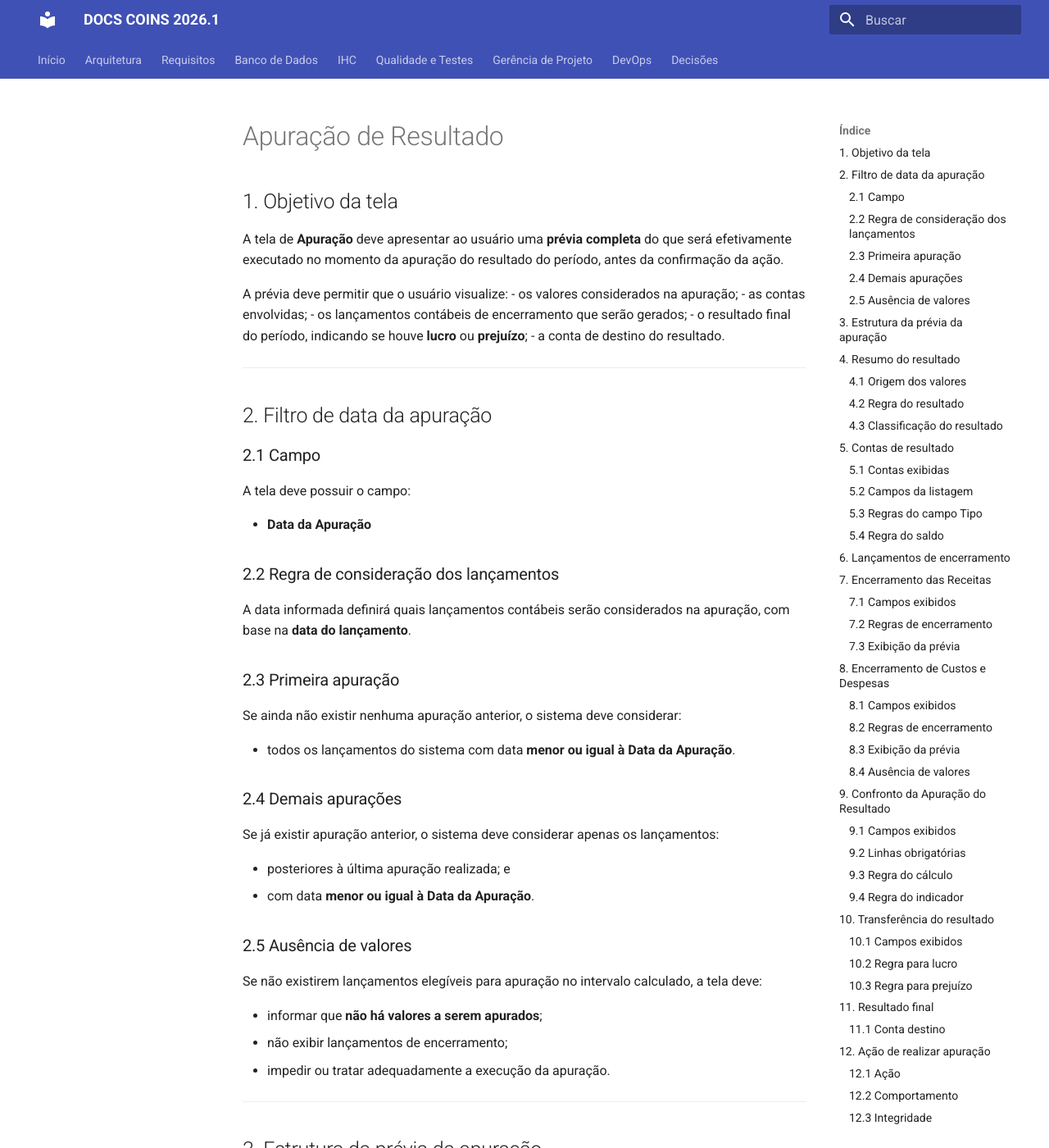
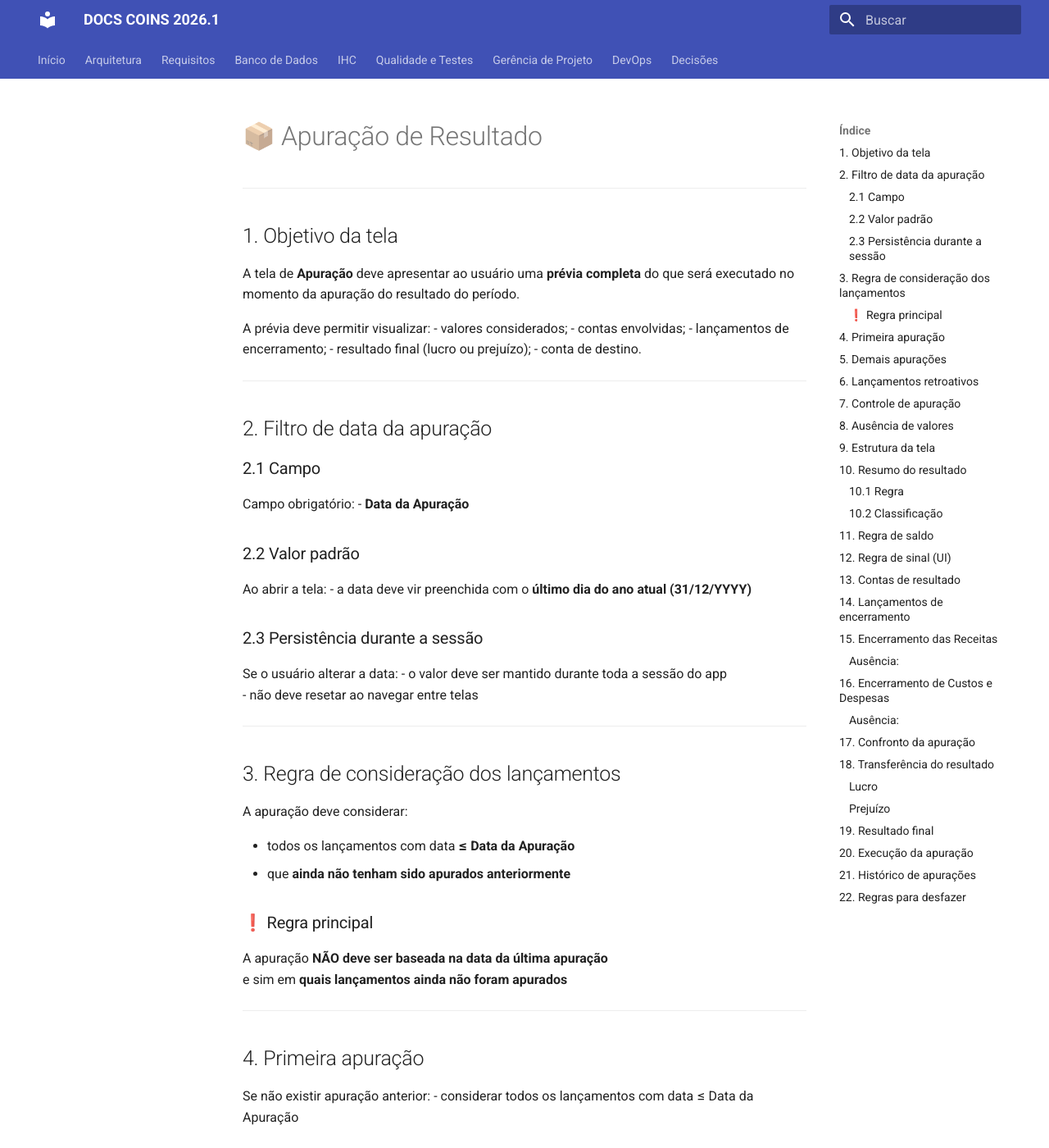
Before and after one commit to NES-Contabilidade-Integrada/doc-coins2026.1, an MkDocs documentation site: the page built from docs/requisitos/apuracao-regras.md, in a window 1280 px wide and 1400 px high. Shown: the whole window at 82% size. Built offline with MkDocs 1.6.1 and Material for MkDocs 9.7.7, drawn with Linux system fonts in a browser that asks for light colours; some of the changed text lies outside the part shown.

Commit message:
Revise apuração-regras.md for clarity and structure
Refactor the document structure and improve clarity of the apuração process.

```diff
--- a/docs/requisitos/apuracao-regras.md
+++ b/docs/requisitos/apuracao-regras.md
@@ -1,15 +1,17 @@
-# Apuração de Resultado
+# 📦 Apuração de Resultado
+
+---
 
 ## 1. Objetivo da tela
 
-A tela de **Apuração** deve apresentar ao usuário uma **prévia completa** do que será efetivamente executado no momento da apuração do resultado do período, antes da confirmação da ação.
+A tela de **Apuração** deve apresentar ao usuário uma **prévia completa** do que será executado no momento da apuração do resultado do período.
 
-A prévia deve permitir que o usuário visualize:
-- os valores considerados na apuração;
-- as contas envolvidas;
-- os lançamentos contábeis de encerramento que serão gerados;
-- o resultado final do período, indicando se houve **lucro** ou **prejuízo**;
-- a conta de destino do resultado.
+A prévia deve permitir visualizar:
+- valores considerados;
+- contas envolvidas;
+- lançamentos de encerramento;
+- resultado final (lucro ou prejuízo);
+- conta de destino.
 
 ---
 
@@ -17,40 +19,88 @@ A prévia deve permitir que o usuário visualize:
 
 ### 2.1 Campo
 
-A tela deve possuir o campo:
-
+Campo obrigatório:
 - **Data da Apuração**
 
-### 2.2 Regra de consideração dos lançamentos
+### 2.2 Valor padrão
 
-A data informada definirá quais lançamentos contábeis serão considerados na apuração, com base na **data do lançamento**.
+Ao abrir a tela:
+- a data deve vir preenchida com o **último dia do ano atual (31/12/YYYY)**
 
-### 2.3 Primeira apuração
+### 2.3 Persistência durante a sessão
 
-Se ainda não existir nenhuma apuração anterior, o sistema deve considerar:
-
-- todos os lançamentos do sistema com data **menor ou igual à Data da Apuração**.
-
-### 2.4 Demais apurações
-
-Se já existir apuração anterior, o sistema deve considerar apenas os lançamentos:
-
-- posteriores à última apuração realizada; e
-- com data **menor ou igual à Data da Apuração**.
-
-### 2.5 Ausência de valores
-
-Se não existirem lançamentos elegíveis para apuração no intervalo calculado, a tela deve:
-
-- informar que **não há valores a serem apurados**;
-- não exibir lançamentos de encerramento;
-- impedir ou tratar adequadamente a execução da apuração.
+Se o usuário alterar a data:
+- o valor deve ser mantido durante toda a sessão do app
+- não deve resetar ao navegar entre telas
 
 ---
 
-## 3. Estrutura da prévia da apuração
+## 3. Regra de consideração dos lançamentos
 
-A prévia da apuração deve conter as seguintes seções:
+A apuração deve considerar:
+
+- todos os lançamentos com data **≤ Data da Apuração**
+- que **ainda não tenham sido apurados anteriormente**
+
+### ❗ Regra principal
+
+A apuração **NÃO deve ser baseada na data da última apuração**
+e sim em **quais lançamentos ainda não foram apurados**
+
+---
+
+## 4. Primeira apuração
+
+Se não existir apuração anterior:
+- considerar todos os lançamentos com data ≤ Data da Apuração
+
+---
+
+## 5. Demais apurações
+
+Se já existir apuração:
+- considerar todos os lançamentos com data ≤ Data da Apuração
+- que **não estejam vinculados a nenhuma apuração**
+
+---
+
+## 6. Lançamentos retroativos
+
+Se um lançamento for criado com data anterior à última apuração:
+
+- ele **DEVE entrar na próxima apuração**
+- desde que ainda não tenha sido apurado
+
+---
+
+## 7. Controle de apuração
+
+Cada lançamento (ou linha de lançamento) deve:
+
+- ser vinculado a uma apuração ao ser processado
+- permitir identificar se já foi apurado
+
+Isso evita duplicidade.
+
+---
+
+## 8. Ausência de valores
+
+Se não houver valores:
+
+- exibir mensagem:
+  **"Não há valores a serem apurados."**
+
+- não exibir:
+  - contas
+  - lançamentos
+  - resultado
+
+---
+
+## 9. Estrutura da tela
+
+A tela deve conter:
 
 1. Resumo do Resultado
 2. Contas de Resultado
@@ -59,283 +109,158 @@ A prévia da apuração deve conter as seguintes seções:
 
 ---
 
-## 4. Resumo do resultado
+## 10. Resumo do resultado
 
-A seção **Resumo do Resultado** deve exibir, no mínimo, os seguintes campos:
-
+Exibir:
 - Total de Receitas
 - Total de Custos e Despesas
 - Resultado do Período
-- Indicador do resultado: **Lucro** ou **Prejuízo**
+- Indicador: Lucro ou Prejuízo
 
-### 4.1 Origem dos valores
+### 10.1 Regra
 
-Os totais devem ser obtidos a partir da soma dos saldos das contas de resultado do plano de contas:
+Resultado = Receitas - Custos/Despesas
 
-- **Receitas** → contas do grupo **CONTAS DE RESULTADO - RECEITAS**
-- **Custos e Despesas** → contas do grupo **CONTAS DE RESULTADO - CUSTOS E DESPESAS**
+### 10.2 Classificação
 
-### 4.2 Regra do resultado
-Resultado do Período = Total de Receitas - Total de Custos e Despesas
-
-### 4.3 Classificação do resultado
-
-- **Lucro** → saldo credor
-- **Prejuízo** → saldo devedor
+- Credor → Lucro
+- Devedor → Prejuízo
 
 ---
 
-## 5. Contas de resultado
+## 11. Regra de saldo
 
-A seção **Contas de Resultado** deve listar todas as contas que participaram da apuração.
-
-### 5.1 Contas exibidas
-
-Devem ser exibidas todas as contas pertencentes aos grupos de primeiro nível:
-
-- CONTAS DE RESULTADO - RECEITAS
-- CONTAS DE RESULTADO - CUSTOS E DESPESAS
-
-### 5.2 Campos da listagem
-
-Para cada conta, devem ser exibidos:
-
-- Código
-- Descrição da Conta
-- Tipo
-- Saldo Atual
-- D/C (Devedor ou Credor)
-
-### 5.3 Regras do campo Tipo
-
-- Receita → contas do grupo de receitas
-- Custo e Despesa → contas do grupo de custos e despesas
-
-### 5.4 Regra do saldo
-
-O **Saldo Atual** deve corresponder ao saldo da conta dentro do período considerado pela apuração.
+Saldo = Créditos - Débitos
 
 ---
 
-## 6. Lançamentos de encerramento
+## 12. Regra de sinal (UI)
 
-A seção **Lançamentos de Encerramento** deve demonstrar, em formato de prévia, os lançamentos contábeis que serão gerados caso o usuário confirme a apuração.
+Não usar débito/crédito diretamente.
+
+Usar natureza:
+
+- Receita → credora
+- Custo/Despesa → devedora
+
+Regra:
+- saldo normal → positivo
+- saldo invertido → negativo (-)
 
 ---
 
-## 7. Encerramento das Receitas
+## 13. Contas de resultado
 
-A subseção **1. Encerramento das Receitas** deve demonstrar o lançamento necessário para zerar as contas de receita e transferir sua contrapartida para a conta **Apuração do Resultado**.
+Exibir contas de:
+- Receitas
+- Custos e Despesas
 
-### 7.1 Campos exibidos
-
-- Conta
+Campos:
 - Código
-- Débito
-- Crédito
-
-### 7.2 Regras de encerramento
-
-#### a) Quando o total das receitas for credor
-
-- Débito → Contas de Receita
-- Crédito → Apuração do Resultado
-
-#### b) Quando o total das receitas for devedor
-
-- Crédito → Contas de Receita
-- Débito → Apuração do Resultado
-
-### 7.3 Exibição da prévia
-
-A prévia deve demonstrar:
-
-- uma linha consolidada para **Contas de Receita**;
-- uma linha para **Apuração do Resultado**;
-- os respectivos valores de débito e crédito.
+- Descrição
+- Tipo
+- Saldo Atual
+- D/C
 
 ---
 
-## 8. Encerramento de Custos e Despesas
+## 14. Lançamentos de encerramento
 
-A subseção **2. Encerramento de Custos e Despesas** deve demonstrar o lançamento necessário para zerar as contas de custo e despesa e transferir sua contrapartida para a conta **Apuração do Resultado**.
-
-### 8.1 Campos exibidos
-
-- Conta
-- Código
-- Débito
-- Crédito
-
-### 8.2 Regras de encerramento
-
-#### a) Quando o total for devedor (caso normal)
-
-- Crédito → Custos e Despesas
-- Débito → Apuração do Resultado
-
-#### b) Quando o total for credor (exceção)
-
-- Débito → Custos e Despesas
-- Crédito → Apuração do Resultado
-
-### 8.3 Exibição da prévia
-
-A prévia deve demonstrar:
-
-- uma linha consolidada para **Contas de Custos e Despesas**;
-- uma linha para **Apuração do Resultado**;
-- os respectivos valores de débito e crédito.
-
-### 8.4 Ausência de valores
-
-Se não houver valores:
-
-- Exibir mensagem:
-  **"Não há valores a serem apurados nas contas de custos e despesas"**
+Exibir prévia dos lançamentos.
 
 ---
 
-## 9. Confronto da Apuração do Resultado
+## 15. Encerramento das Receitas
 
-A subseção **3. Confronto da Apuração do Resultado** deve demonstrar a composição do resultado apurado.
+Se saldo credor:
+- Débito → Receita
+- Crédito → Apuração
 
-### 9.1 Campos exibidos
+Se saldo devedor:
+- Crédito → Receita
+- Débito → Apuração
 
-- Descrição
-- Valor
-- D/C
+### Ausência:
+"Não há valores a serem apurados nas contas de Receita"
 
-### 9.2 Linhas obrigatórias
+---
 
+## 16. Encerramento de Custos e Despesas
+
+Se saldo devedor:
+- Crédito → Custos/Despesas
+- Débito → Apuração
+
+Se saldo credor:
+- Débito → Custos/Despesas
+- Crédito → Apuração
+
+### Ausência:
+"Não há valores a serem apurados nas contas de Custos e Despesas"
+
+---
+
+## 17. Confronto da apuração
+
+Exibir:
 - Total de Custos e Despesas
 - Total de Receitas
 - Resultado
 
-### 9.3 Regra do cálculo
-
-O resultado deve corresponder ao confronto entre:
-
-- valores das **Receitas**;
-- valores de **Custos e Despesas**.
-
-### 9.4 Regra do indicador
-
-- **C (Credor)** → Lucro
-- **D (Devedor)** → Prejuízo
+Indicador:
+- C → Lucro
+- D → Prejuízo
 
 ---
 
-## 10. Transferência do resultado
+## 18. Transferência do resultado
 
-A subseção **4. Transferência do Resultado** deve demonstrar a transferência do saldo final da conta **Apuração do Resultado**.
-
-### 10.1 Campos exibidos
-
-- Conta
-- Código
-- Débito
-- Crédito
-
-### 10.2 Regra para lucro
-
-- Débito → Apuração do Resultado
+### Lucro
+- Débito → Apuração
 - Crédito → Lucros Acumulados
 
-### 10.3 Regra para prejuízo
-
-- Crédito → Apuração do Resultado
+### Prejuízo
+- Crédito → Apuração
 - Débito → Prejuízos Acumulados
 
 ---
 
-## 11. Resultado final
+## 19. Resultado final
 
-A seção **Resultado Final** deve exibir:
-
-- Tipo de Resultado (Lucro do Período ou Prejuízo do Período)
+Exibir:
+- Tipo (Lucro / Prejuízo)
 - Valor
-- Conta Destino
-
-### 11.1 Conta destino
-
-- Lucro → **Lucros Acumulados**
-- Prejuízo → **Prejuízos Acumulados**
+- Conta destino
 
 ---
 
-## 12. Ação de realizar apuração
-
-### 12.1 Ação
+## 20. Execução da apuração
 
 Botão: **Realizar Apuração**
 
-### 12.2 Comportamento
-
-Ao confirmar, o sistema deve:
-
-- efetivar exatamente os lançamentos exibidos na prévia.
-
-### 12.3 Integridade
-
-- Os valores e lançamentos devem ser idênticos à prévia.
+Ao confirmar:
+- executar exatamente a prévia
+- vincular lançamentos à apuração
 
 ---
 
-## 13. Histórico de apurações
+## 21. Histórico de apurações
 
-### 13.1 Conteúdo
+Exibir:
+- Data
+- Tipo
+- Valor
+- Conta destino
 
-Listagem de apurações realizadas.
-
-### 13.2 Campos
-
-- Data
-- Tipo (Lucro ou Prejuízo)
-- Valor
-- Conta Destino
-- Ação
-
-### 13.3 Ação
-
-- **Desfazer**
+Ação:
+- Desfazer
 
 ---
 
-## 14. Regras para desfazer apuração
+## 22. Regras para desfazer
 
-### 14.1 Desfazer individualmente
-
-Cada apuração deve ser desfeita individualmente.
-
-### 14.2 Ordem obrigatória
-
-Só pode desfazer a **última apuração realizada**.
-
-### 14.3 Bloqueio
-
-Não é permitido desfazer apurações anteriores sem desfazer as posteriores.
+- apenas a última apuração pode ser desfeita
+- deve remover o vínculo dos lançamentos
+- não permitir desfazer fora de ordem
 
 ---
-
-## Regras de Negócio
-
-### RN01
-Considerar apenas lançamentos dentro do intervalo da apuração.
-
-### RN02
-Utilizar contas dos grupos:
-- RESULTADO - RECEITAS
-- RESULTADO - CUSTOS E DESPESAS
-
-### RN03
-A prévia deve refletir exatamente os lançamentos finais.
-
-### RN04
-O sistema deve identificar corretamente lucro ou prejuízo.
-
-### RN05
-O saldo da conta Apuração deve ser transferido integralmente.
-
-### RN06
-Desfazer apuração respeita ordem cronológica inversa.
```
